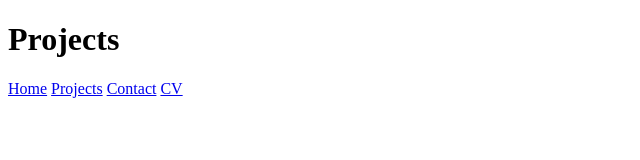
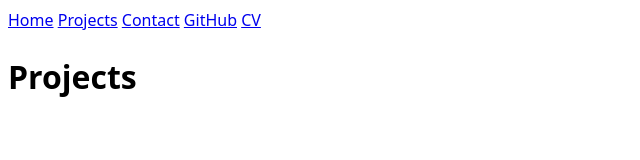
Before and after one commit to nmirbekova-wq/Personal-Portfolio, a plain HTML site: page projects/index.html in a window 1280 px wide. Shown: the whole page, without its empty margins (0-640 px from the left). Drawn offline with Linux system fonts and the light colour scheme.

Commit message:
minor navbar changes

```diff
--- a/projects/index.html
+++ b/projects/index.html
@@ -3,15 +3,18 @@
 <head>
     <meta charset="UTF-8">
     <meta name="viewport" content="width=device-width, initial-scale=1.0">
+    <link rel="stylesheet" href="../style.css">
     <title>Projects</title>
 </head>
 <body>
+    <nav>
+        <a href="../index.html">Home</a>
+        <a href="index.html" class="current">Projects</a>
+        <a href="../contact/index.html">Contact</a>
+        <a href="https://github.com/nmirbekova-wq" target="_blank">GitHub</a>
+        <a href="../cv/index.html">CV</a>
+    </nav>
+
     <h1>Projects</h1>
-    <nav>
-    <a href="../index.html">Home</a>
-    <a href="index.html">Projects</a>
-    <a href="../contact/index.html">Contact</a>
-    <a href="../cv/index.html">CV</a>
-</nav>
 </body>
 </html>
```
Also changed, not shown: cv/index.html (+4 -2 lines), index.html (+1 -1 lines).
